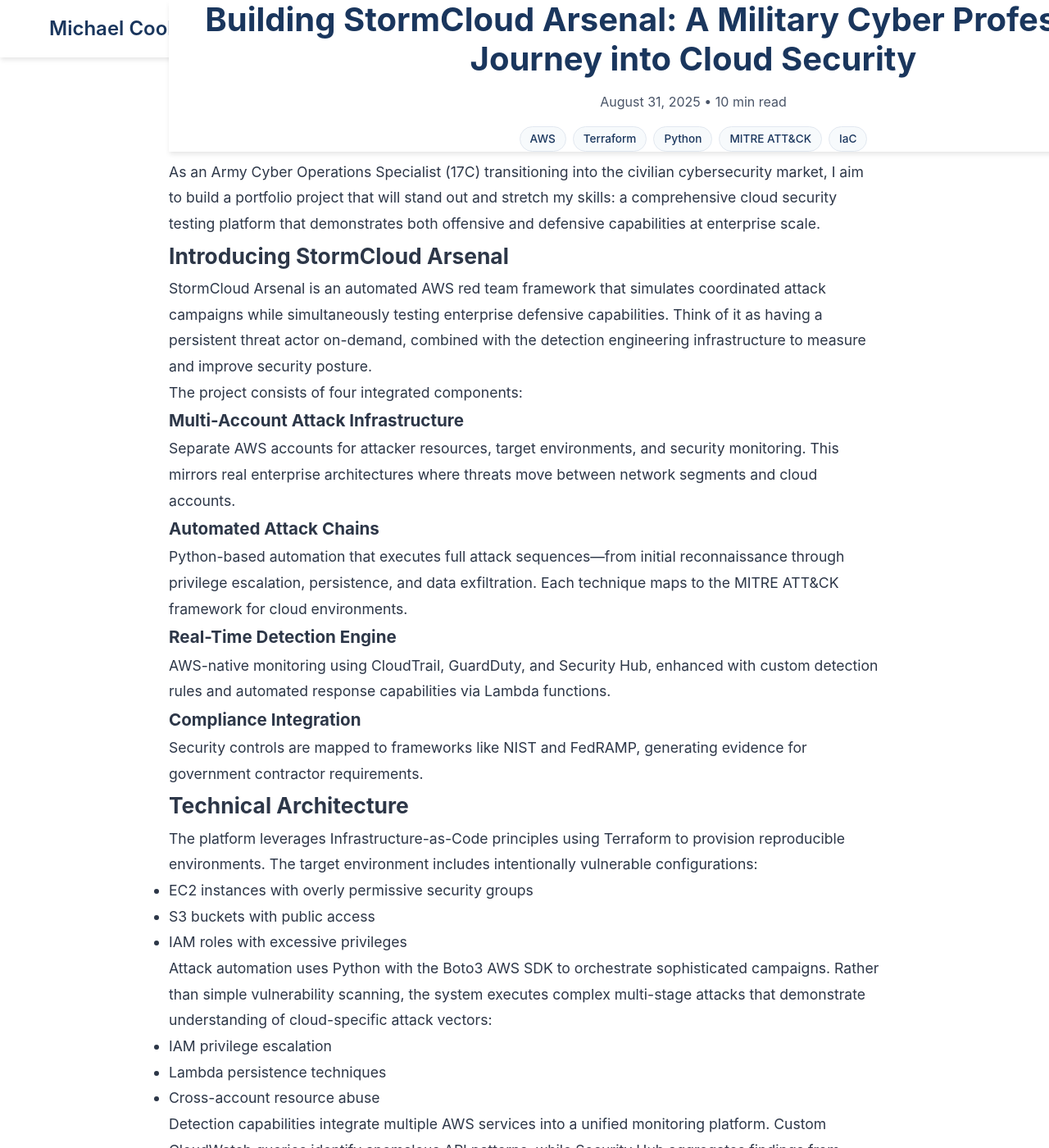
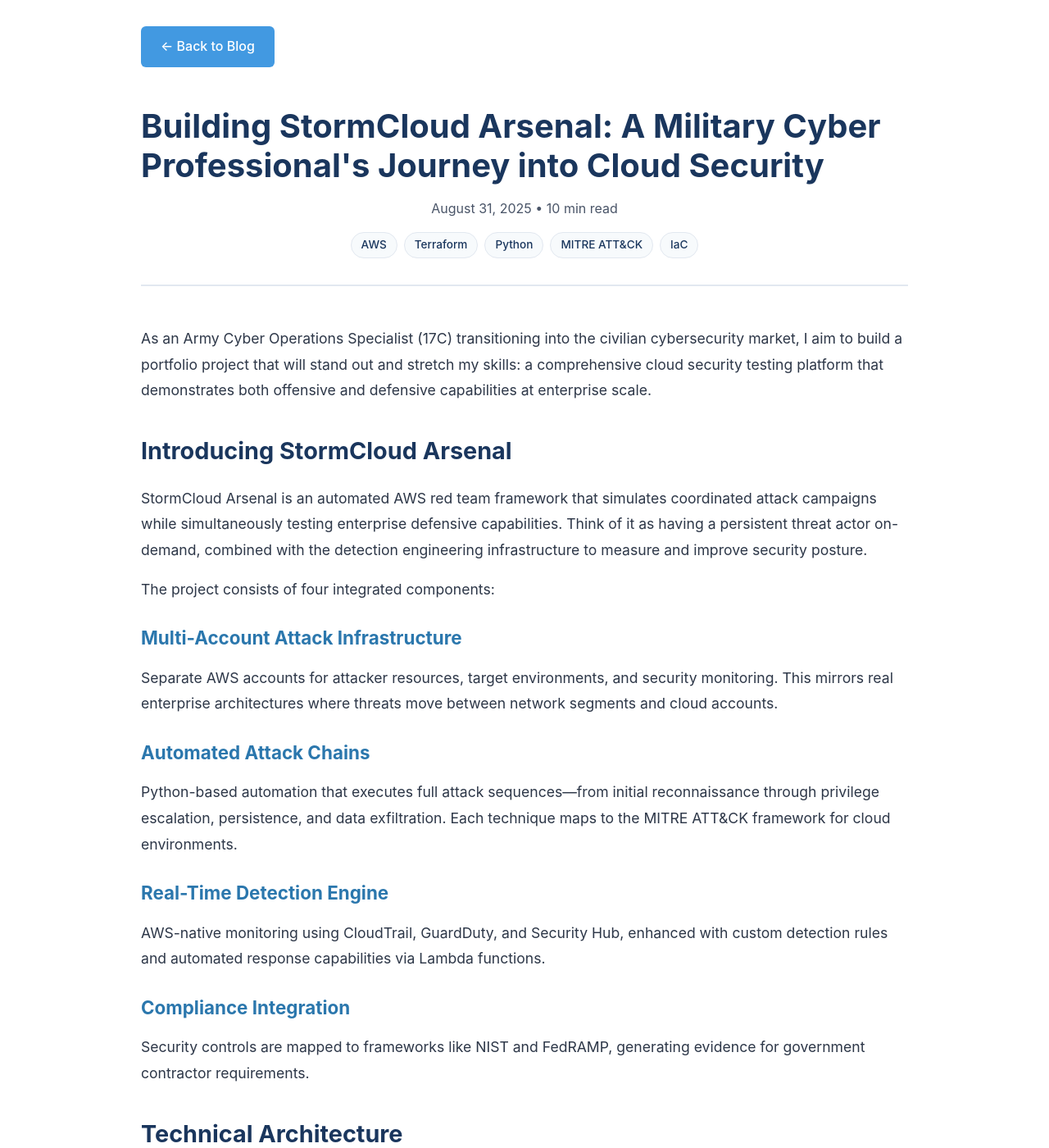
Before and after one commit to watermelondiet/watermelondiet.github.io, a Jekyll site: the page built from _posts/2025-08-31-Building-StormCloud-1.md, in a window 1280 px wide and 1400 px high. Shown: the whole window at 82% size. Built offline with Jekyll 4.4.1, drawn with Linux system fonts in a browser that asks for light colours; some of the changed text lies outside the part shown.

Commit message:
Update post.html

```diff
--- a/_layouts/post.html
+++ b/_layouts/post.html
@@ -1,30 +1,193 @@
----
-layout: default
----
+<!DOCTYPE html>
+<html lang="en">
+<head>
+    <meta charset="UTF-8">
+    <meta name="viewport" content="width=device-width, initial-scale=1.0">
+    <title>{% if page.title %}{{ page.title }} - Michael Cooke{% else %}Michael Cooke{% endif %}</title>
+    <meta name="description" content="{% if page.excerpt %}{{ page.excerpt | strip_html | strip_newlines | truncate: 160 }}{% else %}Cybersecurity professional and Army Cyber Operations Specialist{% endif %}">
 
-<div class="container">
-    <div style="max-width: 900px; margin: 0 auto; padding: 2rem 1rem;">
-        <a href="{{ '/blog' | relative_url }}" style="display: inline-block; background: var(--accent-color); color: white; border: none; padding: 0.75rem 1.5rem; border-radius: 6px; margin-bottom: 2rem; cursor: pointer; text-decoration: none; font-weight: 500; transition: background 0.3s ease;">← Back to Blog</a>
+    <style>
+        * {
+            margin: 0;
+            padding: 0;
+            box-sizing: border-box;
+        }
+
+        :root {
+            --primary-color: #1a365d;
+            --secondary-color: #2b77ad;
+            --accent-color: #4299e1;
+            --text-color: #2d3748;
+            --text-light: #4a5568;
+            --background: #ffffff;
+            --light-bg: #f7fafc;
+            --border-color: #e2e8f0;
+            --shadow: 0 4px 6px -1px rgba(0, 0, 0, 0.1);
+        }
+
+        body {
+            font-family: -apple-system, BlinkMacSystemFont, 'Segoe UI', Roboto, 'Helvetica Neue', Arial, sans-serif;
+            line-height: 1.6;
+            color: var(--text-color);
+            background-color: var(--background);
+        }
+
+        .container {
+            max-width: 1000px;
+            margin: 0 auto;
+            padding: 2rem;
+        }
+
+        .back-to-blog {
+            display: inline-block;
+            background: var(--accent-color);
+            color: white;
+            padding: 0.75rem 1.5rem;
+            border-radius: 6px;
+            margin-bottom: 3rem;
+            text-decoration: none;
+            font-weight: 500;
+            transition: background 0.3s ease;
+        }
+
+        .back-to-blog:hover {
+            background: var(--secondary-color);
+        }
+
+        .blog-header {
+            margin-bottom: 3rem;
+            padding-bottom: 2rem;
+            border-bottom: 2px solid var(--border-color);
+        }
+
+        .blog-title {
+            color: var(--primary-color);
+            font-size: 2.5rem;
+            margin-bottom: 1rem;
+            font-weight: 700;
+            line-height: 1.2;
+            word-wrap: break-word;
+        }
+
+        .blog-meta {
+            color: var(--text-light);
+            font-size: 1rem;
+            margin-bottom: 1rem;
+            text-align: center;
+        }
+
+        .tech-stack {
+            display: flex;
+            flex-wrap: wrap;
+            gap: 0.5rem;
+            justify-content: center;
+            margin-top: 1rem;
+        }
+
+        .tech-tag {
+            background: var(--light-bg);
+            color: var(--primary-color);
+            padding: 0.25rem 0.75rem;
+            border-radius: 20px;
+            font-size: 0.85rem;
+            font-weight: 500;
+            border: 1px solid var(--border-color);
+        }
+
+        .blog-content {
+            line-height: 1.8;
+            font-size: 1.1rem;
+            color: var(--text-color);
+        }
+
+        .blog-content h2 {
+            color: var(--primary-color);
+            margin: 2rem 0 1rem;
+            font-size: 1.8rem;
+        }
+
+        .blog-content h3 {
+            color: var(--secondary-color);
+            margin: 1.5rem 0 0.75rem;
+            font-size: 1.4rem;
+        }
+
+        .blog-content p {
+            margin-bottom: 1rem;
+        }
+
+        .blog-content ul, .blog-content ol {
+            margin: 1rem 0 1rem 2rem;
+        }
+
+        .blog-content li {
+            margin-bottom: 0.5rem;
+        }
+
+        .blog-content pre {
+            background: var(--light-bg);
+            padding: 1rem;
+            border-radius: 6px;
+            overflow-x: auto;
+            margin: 1rem 0;
+            border-left: 4px solid var(--accent-color);
+        }
+
+        .blog-content code {
+            background: var(--light-bg);
+            padding: 0.2rem 0.4rem;
+            border-radius: 3px;
+            font-size: 0.9em;
+        }
+
+        .blog-content pre code {
+            background: none;
+            padding: 0;
+        }
+
+        .blog-content img {
+            max-width: 100%;
+            height: auto;
+            margin: 1rem 0;
+            border-radius: 6px;
+            box-shadow: var(--shadow);
+        }
+
+        @media (max-width: 768px) {
+            .container {
+                padding: 1rem;
+            }
+
+            .blog-title {
+                font-size: 2rem;
+            }
+        }
+    </style>
+</head>
+<body>
+    <div class="container">
+        <a href="/blog/" class="back-to-blog">← Back to Blog</a>
 
         <article>
-            <header style="text-align: center; margin-bottom: 3rem;">
-                <h1 style="color: var(--primary-color); font-size: 2.5rem; margin-bottom: 1rem; font-weight: 700; line-height: 1.2;">{{ page.title }}</h1>
-                <div style="color: var(--text-light); font-size: 1rem; margin-bottom: 1rem;">
+            <header class="blog-header">
+                <h1 class="blog-title">{{ page.title }}</h1>
+                <div class="blog-meta">
                     <time datetime="{{ page.date | date_to_xmlschema }}">{{ page.date | date: "%B %d, %Y" }}</time>
                     {% if page.read_time %} • {{ page.read_time }} min read{% endif %}
                 </div>
                 {% if page.tech_stack %}
-                <div style="display: flex; flex-wrap: wrap; gap: 0.5rem; justify-content: center; margin-top: 1rem;">
+                <div class="tech-stack">
                     {% for tech in page.tech_stack %}
-                    <span style="background: var(--light-bg); color: var(--primary-color); padding: 0.25rem 0.75rem; border-radius: 20px; font-size: 0.85rem; font-weight: 500; border: 1px solid var(--border-color);">{{ tech }}</span>
+                    <span class="tech-tag">{{ tech }}</span>
                     {% endfor %}
                 </div>
                 {% endif %}
             </header>
 
-            <div style="line-height: 1.8; font-size: 1.1rem; color: var(--text-color); max-width: none;">
+            <div class="blog-content">
                 {{ content }}
             </div>
         </article>
     </div>
-</div>
+</body>
+</html>
```
